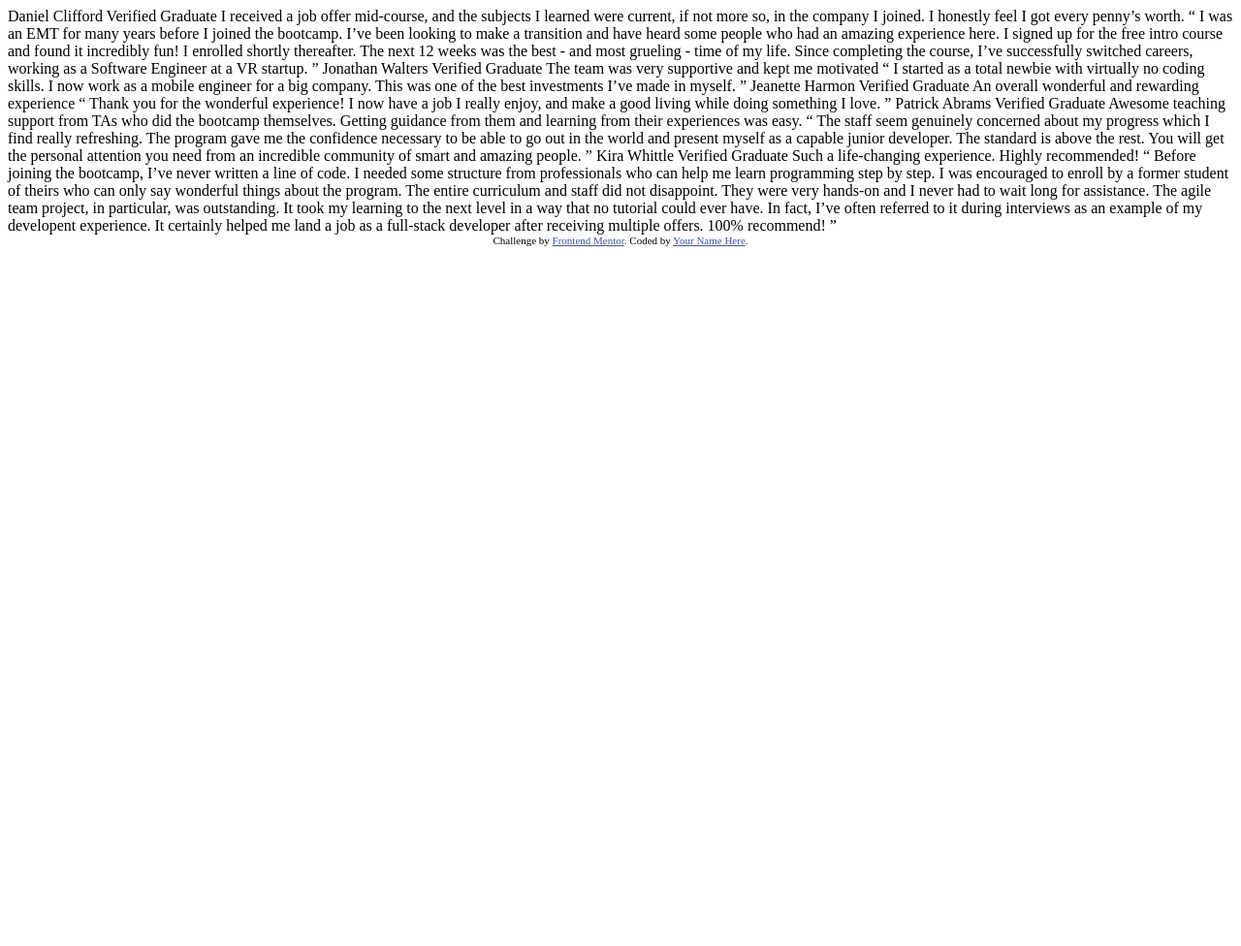
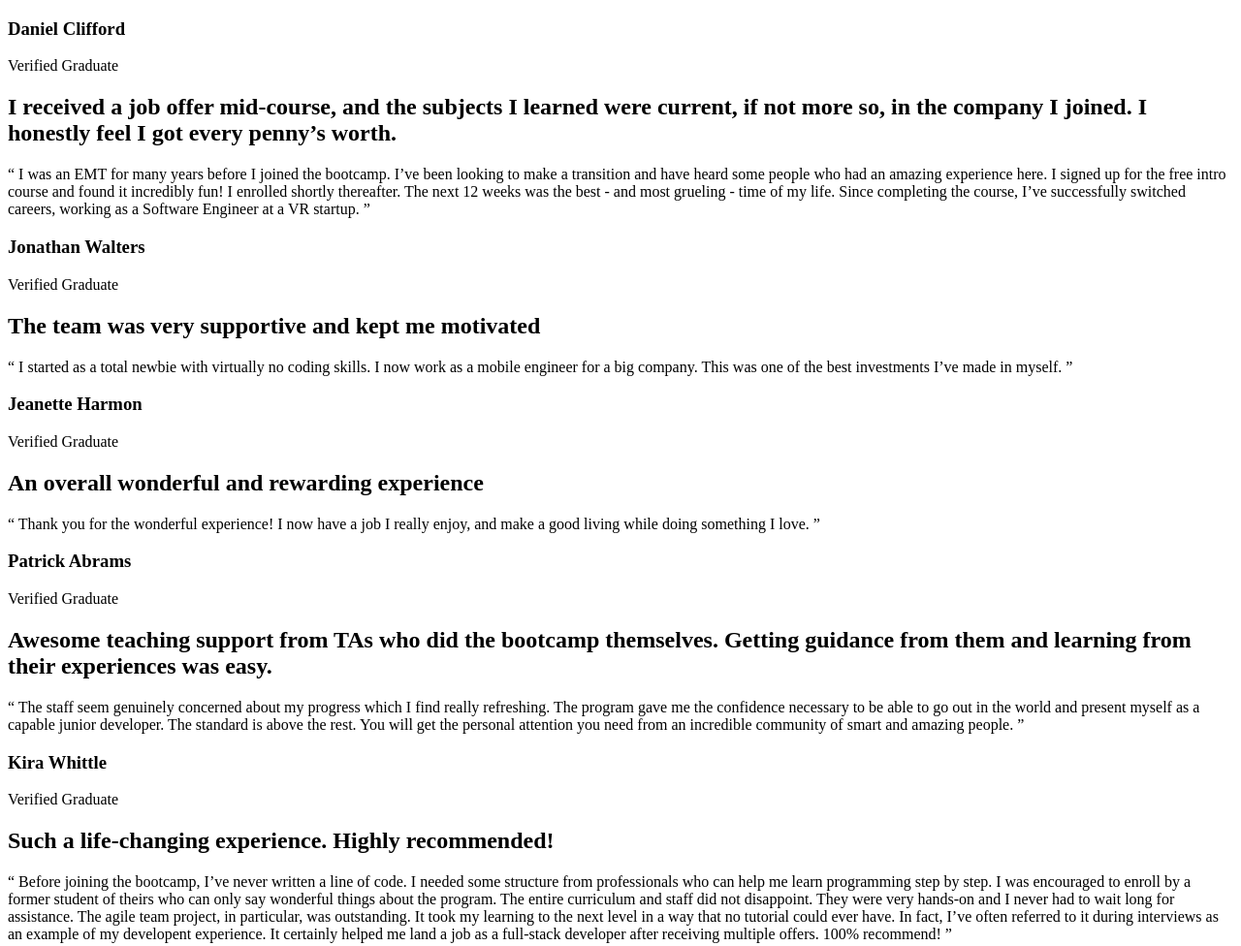
Before and after one commit to adityav8688/testimonials-grid-section, a plain HTML site: page index.html in a window 1280 px wide. Shown: the whole page at 97% size. Before the commit the page ends 800 px from the top, so only its background shows below. Drawn offline with Linux system fonts and the light colour scheme.

Commit message:
after giving html some structure

```diff
--- a/index.html
+++ b/index.html
@@ -15,62 +15,68 @@
   </style>
 </head>
 <body>
-  Daniel Clifford
-  Verified Graduate
-
-  I received a job offer mid-course, and the subjects I learned were current, if not more so,
-  in the company I joined. I honestly feel I got every penny’s worth.
-
-  “ I was an EMT for many years before I joined the bootcamp. I’ve been looking to make a
+  <header></header>
+  <main>
+    <div class="wrapper">
+      <div class="card-1">
+        <div>
+          <h3>Daniel Clifford</h3>
+          <p>Verified Graduate</p>
+        </div>
+        <h2>I received a job offer mid-course, and the subjects I learned were current, if not more so,
+  in the company I joined. I honestly feel I got every penny’s worth.</h2>
+        <p>“ I was an EMT for many years before I joined the bootcamp. I’ve been looking to make a
   transition and have heard some people who had an amazing experience here. I signed up
   for the free intro course and found it incredibly fun! I enrolled shortly thereafter.
   The next 12 weeks was the best - and most grueling - time of my life. Since completing
-  the course, I’ve successfully switched careers, working as a Software Engineer at a VR startup. ”
-
-  Jonathan Walters
-  Verified Graduate
-
-  The team was very supportive and kept me motivated
-
-  “ I started as a total newbie with virtually no coding skills. I now work as a mobile engineer
-  for a big company. This was one of the best investments I’ve made in myself. ”
-
-  Jeanette Harmon
-  Verified Graduate
-
-  An overall wonderful and rewarding experience
-
-  “ Thank you for the wonderful experience! I now have a job I really enjoy, and make a good living
-  while doing something I love. ”
-
-  Patrick Abrams
-  Verified Graduate
-
-  Awesome teaching support from TAs who did the bootcamp themselves. Getting guidance from them and
-  learning from their experiences was easy.
-
-  “ The staff seem genuinely concerned about my progress which I find really refreshing. The program
+  the course, I’ve successfully switched careers, working as a Software Engineer at a VR startup. ”</p>
+      </div>
+      <div class="card-2">
+        <div>
+        <h3>Jonathan Walters</h3>
+        <p>Verified Graduate</p>
+        </div>
+        <h2>The team was very supportive and kept me motivated</h2>
+        <p>“ I started as a total newbie with virtually no coding skills. I now work as a mobile engineer
+  for a big company. This was one of the best investments I’ve made in myself. ”</p>
+      </div>
+      <div class="card-3">
+        <div>
+          <h3>Jeanette Harmon</h3>
+          <p>Verified Graduate</p>
+        </div>
+        <h2>An overall wonderful and rewarding experience</h2>
+        <p>“ Thank you for the wonderful experience! I now have a job I really enjoy, and make a good living
+  while doing something I love. ”</p>
+      </div>
+      <div class="card-4">
+        <div>
+          <h3>Patrick Abrams</h3>
+          <p>Verified Graduate</p>
+        </div>
+        <h2>Awesome teaching support from TAs who did the bootcamp themselves. Getting guidance from them and
+  learning from their experiences was easy.</h2>
+        <p>“ The staff seem genuinely concerned about my progress which I find really refreshing. The program
   gave me the confidence necessary to be able to go out in the world and present myself as a capable
   junior developer. The standard is above the rest. You will get the personal attention you need from
-  an incredible community of smart and amazing people. ”
-
-  Kira Whittle
-  Verified Graduate
-
-  Such a life-changing experience. Highly recommended!
-
-  “ Before joining the bootcamp, I’ve never written a line of code. I needed some structure from
+  an incredible community of smart and amazing people. ”</p>
+      </div>
+      <div class="card-5">
+        <div>
+          <h3>Kira Whittle</h3>
+          <p>Verified Graduate</p>
+        </div>
+        <h2>Such a life-changing experience. Highly recommended!</h2>
+        <p>“ Before joining the bootcamp, I’ve never written a line of code. I needed some structure from
   professionals who can help me learn programming step by step. I was encouraged to enroll by a former
   student of theirs who can only say wonderful things about the program. The entire curriculum and staff
   did not disappoint. They were very hands-on and I never had to wait long for assistance. The agile team
   project, in particular, was outstanding. It took my learning to the next level in a way that no tutorial
   could ever have. In fact, I’ve often referred to it during interviews as an example of my developent
   experience. It certainly helped me land a job as a full-stack developer after receiving multiple offers.
-  100% recommend! ”
-
-  <div class="attribution">
-    Challenge by <a href="https://www.frontendmentor.io?ref=challenge" target="_blank">Frontend Mentor</a>.
-    Coded by <a href="#">Your Name Here</a>.
-  </div>
+  100% recommend! ”</p>
+      </div>
+    </div>
+  </main>
 </body>
 </html>
```
